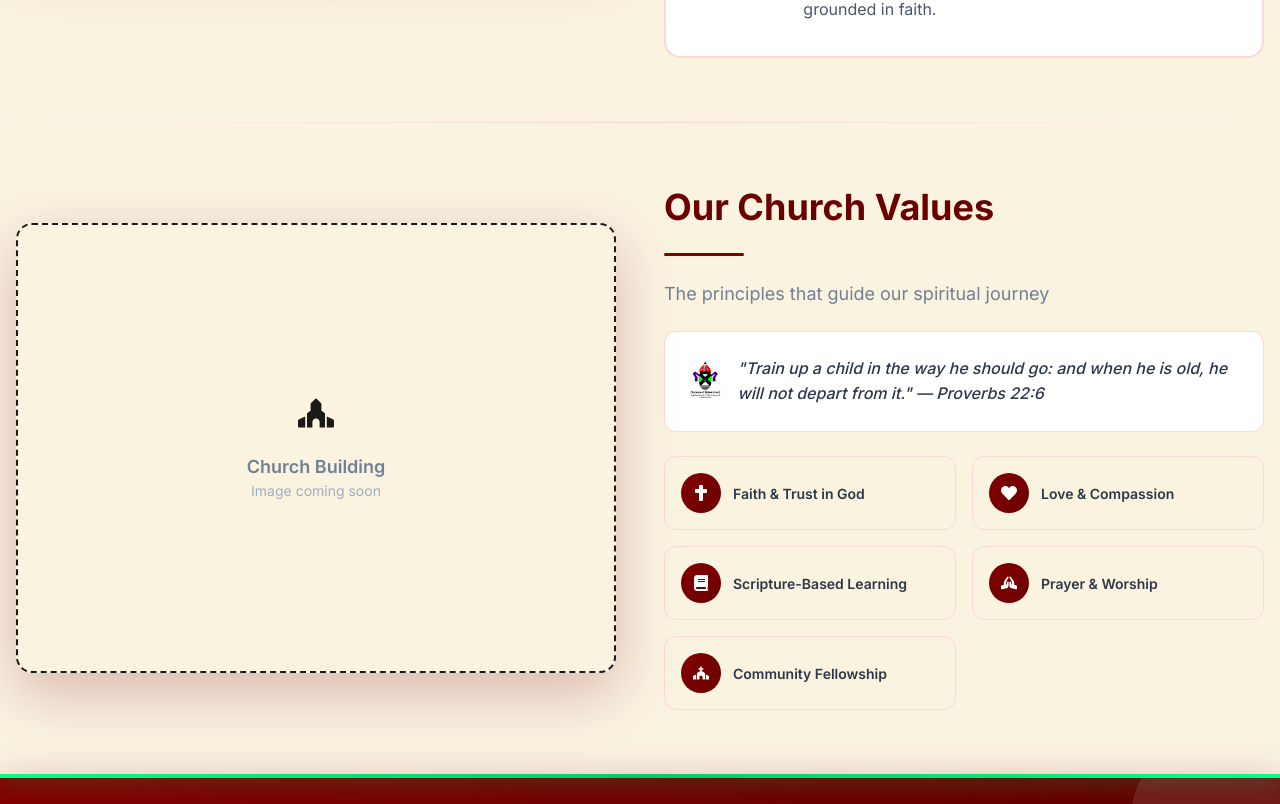
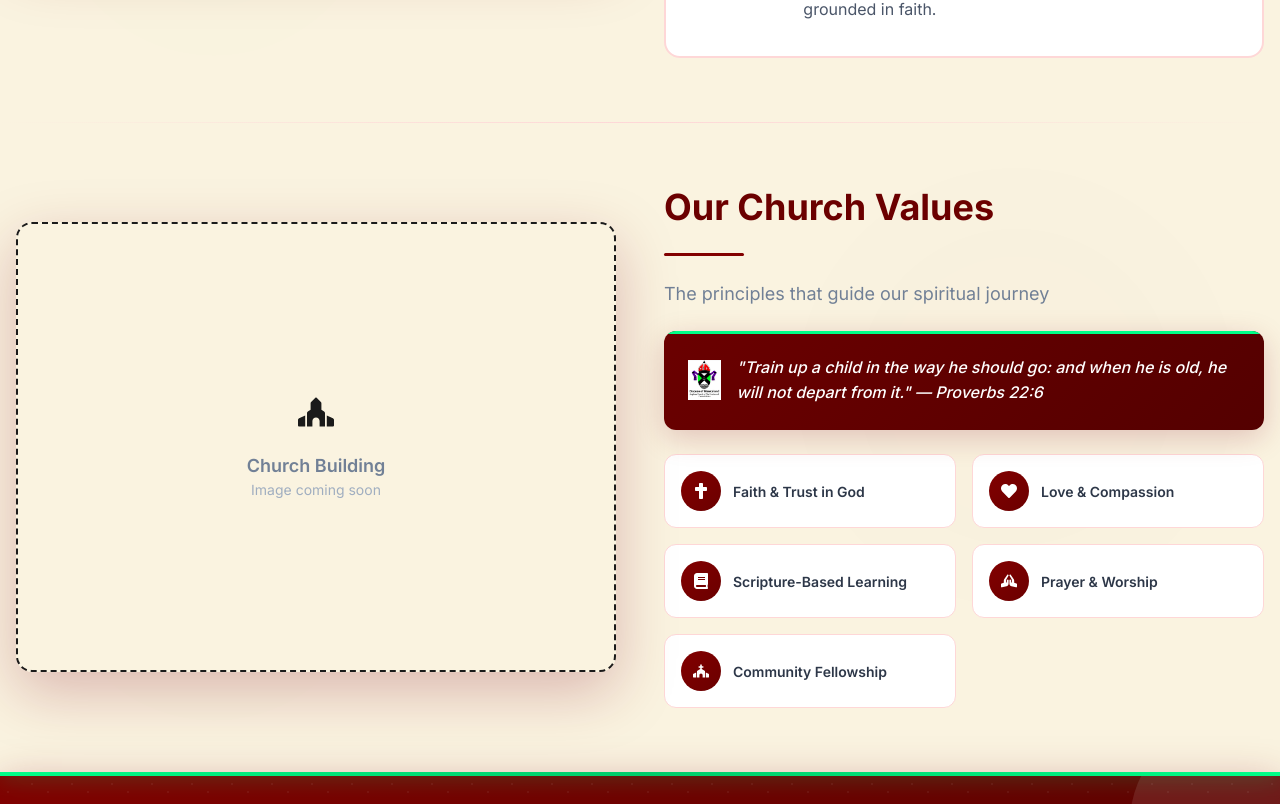
Before and after one commit to Tinashe623/ZONGORO-PRIMARY, a React (Vite) app: page /church in a window 1280 px wide. Shown: the part 960-1764 px from the top of the page. Built offline with nearby package versions, Linux system fonts and the light colour scheme.

Commit message:
feat: enhance ChurchPage visual design with decorative blurs, updated card styling, and interactive hover effects

```diff
--- a/src/pages/ChurchPage.tsx
+++ b/src/pages/ChurchPage.tsx
@@ -154,9 +154,13 @@ const ChurchPage = () => {
       </Box>
 
       <Box py={16} px={4} bg="cream.50" position="relative" overflow="hidden">
+        <Box position="absolute" top={0} left={0} right={0} bottom={0} opacity={0.4}>
+          <Box position="absolute" top="10%" right="5%" w="400px" h="400px" borderRadius="full" bg="maroon.500" opacity={0.03} filter="blur(100px)" />
+          <Box position="absolute" bottom="10%" left="5%" w="300px" h="300px" borderRadius="full" bg="#00ff88" opacity={0.03} filter="blur(80px)" />
+        </Box>
         <Box position="absolute" top={0} left={0} right={0} h="1px" bgGradient="linear(to-r, transparent, maroon.100, transparent)" />
 
-        <Box maxW="1400px" mx="auto">
+        <Box maxW="1400px" mx="auto" position="relative" zIndex={1}>
           <ScrollReveal>
             <SimpleGrid columns={{ base: 1, lg: 2 }} spacing={12} alignItems="center">
               <Box>
@@ -192,12 +196,14 @@ const ChurchPage = () => {
 
                 <Box
                   p={6}
-                  bg="white"
+                  bgGradient="linear(135deg, maroon.600, maroon.700)"
                   borderRadius="xl"
-                  border="1px solid"
-                  borderColor="maroon.100"
                   w="100%"
+                  boxShadow="0 8px 30px rgba(128, 0, 32, 0.2)"
+                  position="relative"
+                  overflow="hidden"
                 >
+                  <Box position="absolute" top={0} left={0} right={0} h="3px" bg="#00ff88" />
                   <Flex direction={{ base: 'column', md: 'row' }} align="center" gap={4}>
                     <Image
                       src="/images/anglican-logo.png"
@@ -207,7 +213,7 @@ const ChurchPage = () => {
                     />
                     <Text
                       flex={1}
-                      color="gray.700"
+                      color="white"
                       fontSize="md"
                       fontStyle="italic"
                       fontWeight="500"
@@ -224,11 +230,12 @@ const ChurchPage = () => {
                       key={value.text}
                       p={4}
                       borderRadius="xl"
-                      bg="cream.50"
+                      bg="white"
                       border="1px solid"
                       borderColor="maroon.100"
-                      _hover={{ borderColor: 'maroon.300', bg: 'white' }}
+                      _hover={{ borderColor: 'maroon.300', transform: 'translateY(-4px)', boxShadow: 'lg' }}
                       transition="all 0.3s ease"
+                      role="group"
                     >
                       <Flex align="center" gap={3}>
                         <Flex
@@ -239,6 +246,8 @@ const ChurchPage = () => {
                           borderRadius="full"
                           bgGradient="linear(135deg, maroon.500, maroon.600)"
                           flexShrink={0}
+                          transition="all 0.3s ease"
+                          _groupHover={{ bg: '#00ff88' }}
                         >
                           <Icon as={value.icon} color="white" fontSize="md" />
                         </Flex>
```
